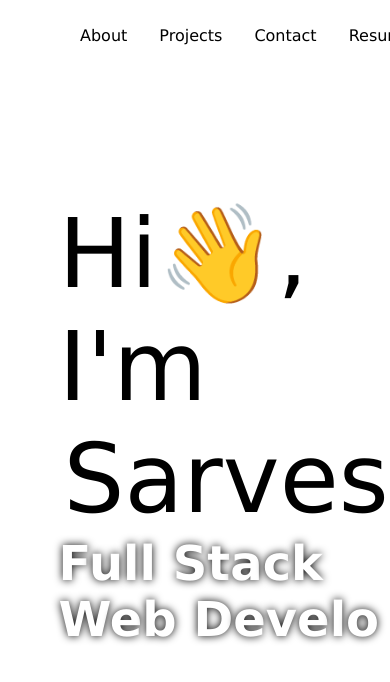
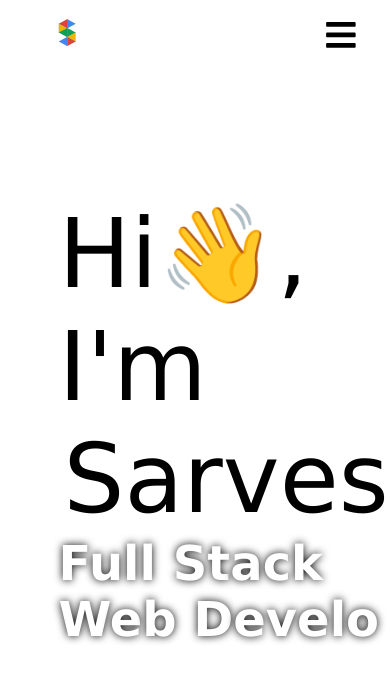
Before and after one commit to sarveshh/sarveshh.github.io, a React (Create React App) app: page / in a window 390 px wide. Shown: the top 682 px of the page. Built offline with nearby package versions, Linux system fonts and the light colour scheme; what google-maps-react would draw is missing.

Commit message:
Hidden resp menu

```diff
--- a/src/components/Navbar/Navbar.js
+++ b/src/components/Navbar/Navbar.js
@@ -2,8 +2,7 @@ import React, { useState } from "react";
 import navbarItems from "./NavbarItems";
 import { FaBars } from "react-icons/fa";
 import LogoSvg from "../../assets/LogoSvg";
-import { Nav, Link, MobileMenuIcon } from "./NavbarStyles";
-import { Box } from "@mui/material";
+import { Nav, Link, MobileMenuIcon, NavMenu } from "./NavbarStyles";
 
 const Navbar = ({ toggle }) => {
   const [navbar, setNavbar] = useState(false);
@@ -21,13 +20,13 @@ const Navbar = ({ toggle }) => {
       <Link to="/">
         <LogoSvg />
       </Link>
-      <Box display="flex" alignItems="center">
+      <NavMenu>
         {navbarItems.map((item, index) => (
           <Link to={item.link} key={index}>
             {item.title}
           </Link>
         ))}
-      </Box>
+      </NavMenu>
 
       <MobileMenuIcon>
         <FaBars onClick={toggle} />
--- a/src/components/Navbar/NavbarStyles.js
+++ b/src/components/Navbar/NavbarStyles.js
@@ -26,12 +26,20 @@ export const Link = styled(NavLink)(({ theme }) => ({
   },
 }));
 
+export const NavMenu = styled("nav")(({ theme }) => ({
+  display: "flex",
+  alignItems: "center",
+  "@media (max-width:768px)": {
+    display: "none",
+  },
+}));
+
 export const MobileMenuIcon = styled("div")(({ theme }) => ({
   display: "none",
 
   "@media (max-width:768px)": {
     display: "block",
-    color: "white",
+    color: "black",
     display: "flex",
     alignItems: "center",
     fontSize: "4vh",
```
